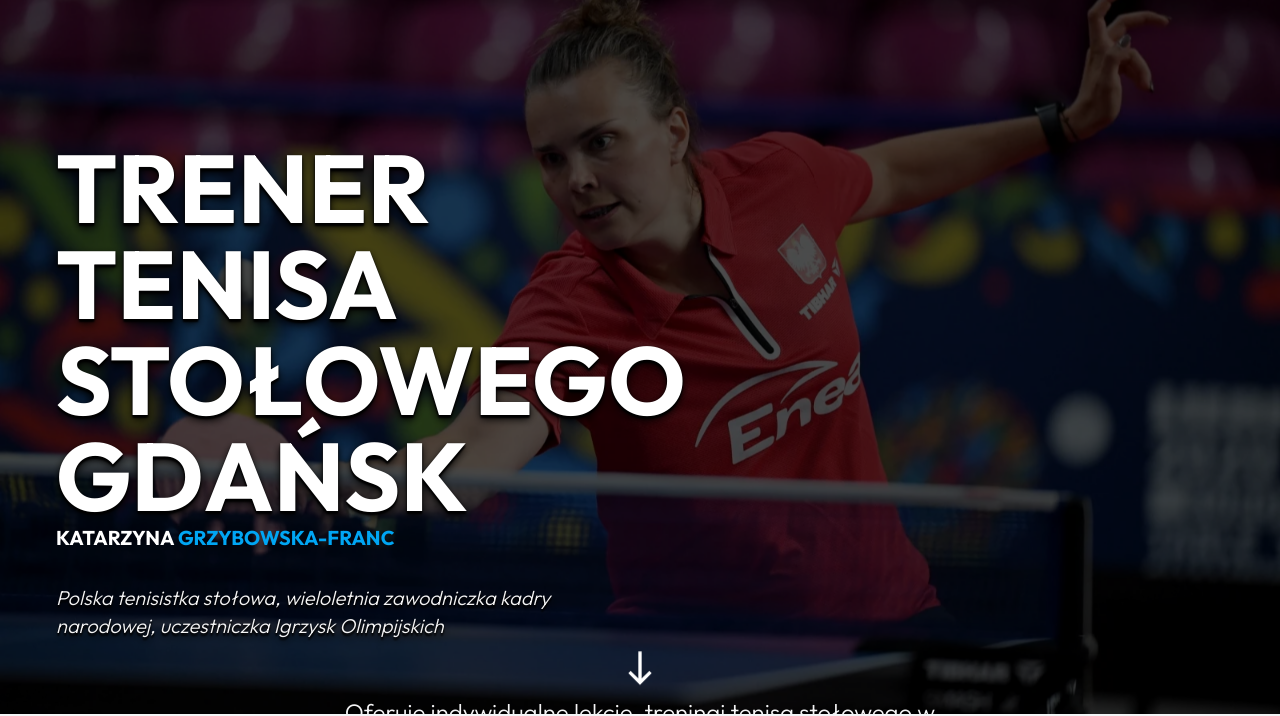
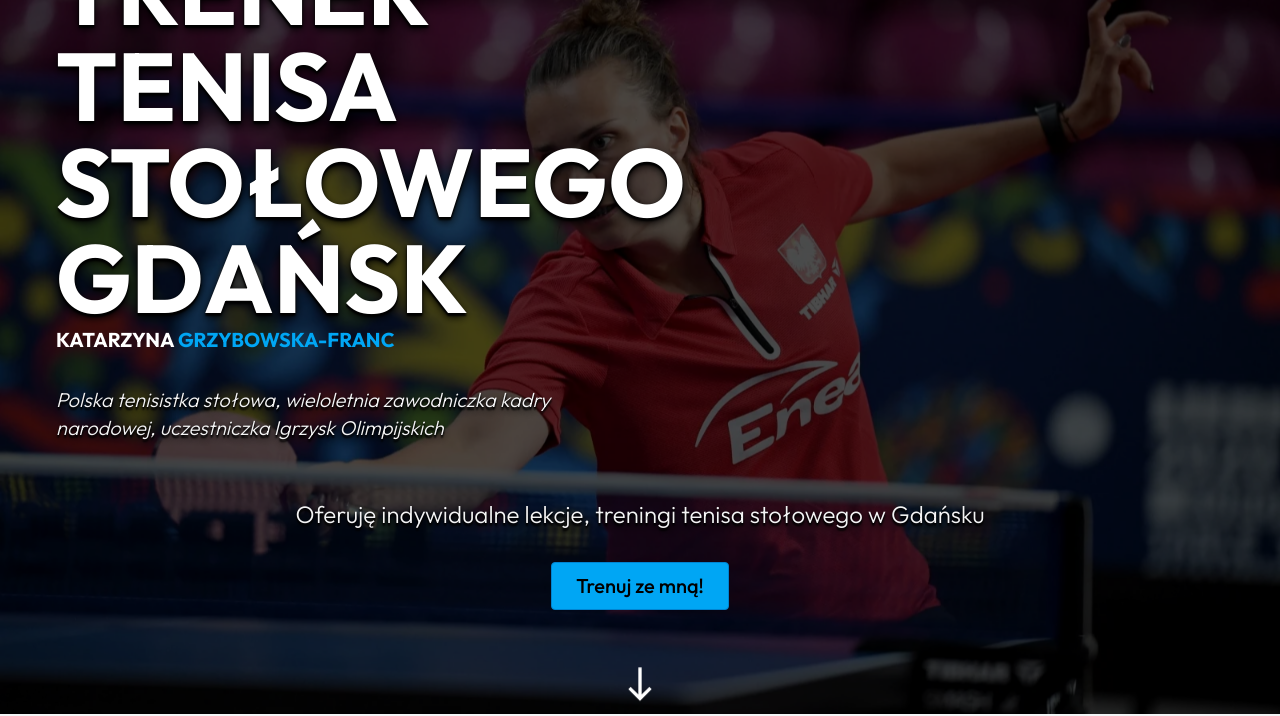
Before and after one commit to karolskolasinski/katarzyna-grzybowska-franc, a website with bundled scripts: page index.html in a window 1280 px wide. Shown: the part 86-802 px from the top of the page. Built offline with nearby package versions, Linux system fonts and the light colour scheme.

Commit message:
fix hero

```diff
--- a/index.html
+++ b/index.html
@@ -66,7 +66,7 @@
 
     <main class="font-outfit text-xl bg-gray-100">
       <section
-        class="relative h-screen w-full flex items-center px-4 md:px-8 text-white overflow-hidden"
+        class="relative h-screen w-full flex items-center justify-center px-4 md:px-8 text-white overflow-hidden"
       >
         <!-- Parallax background -->
         <div
@@ -80,11 +80,11 @@
         <div class="absolute inset-0 bg-black/70 z-10"></div>
 
         <!-- Content -->
-        <div>
-          <div class="pt-44 relative z-20 p-6 md:max-w-1/2">
+        <div class="flex flex-col self-end">
+          <div class="pt-44 z-20 p-6 md:max-w-1/2">
             <div class="flex flex-col font-bold uppercase text-left">
               <h1
-                class="text-5xl sm:text-6xl md:text-7xl xl:text-8xl text-shadow-lg text-shadow-black"
+                class="text-4xl sm:text-6xl md:text-7xl xl:text-8xl text-shadow-lg text-shadow-black"
                 data-aos="fade-up"
               >
                 Trener Tenisa Stołowego Gdańsk
@@ -93,7 +93,7 @@
                 Katarzyna <span class="text-sky-500">Grzybowska-Franc</span>
               </h2>
               <h3
-                class="text-lg xl:text-xl font-light font-outfit normal-case pt-8 text-zinc-100 text-shadow-lg text-shadow-black italic max-w-[520px]"
+                class="hidden sm:block text-[1rem] xl:text-xl font-light font-outfit normal-case pt-2 md:pt-8 text-zinc-100 text-shadow-lg text-shadow-black italic max-w-[520px]"
                 data-aos="fade-up"
               >
                 Polska tenisistka stołowa, wieloletnia zawodniczka kadry narodowej, uczestniczka
@@ -102,16 +102,15 @@
             </div>
           </div>
 
-          <div class="pt-0 z-20 p-6 flex flex-col items-center absolute left-1/2 -translate-x-1/2">
+          <div class="pt-0 z-20 p-6 flex flex-col items-center">
             <h3
               class="text-xl xl:text-2xl font-light font-outfit normal-case py-8 text-zinc-100 text-shadow-lg text-shadow-black text-center"
               data-aos="fade-up"
             >
               Oferuję indywidualne lekcje, treningi tenisa stołowego w Gdańsku
             </h3>
-            <div class="relative z-10 flex justify-center font-outfit uppercase self-center">
+            <div class="z-10 flex justify-center font-outfit uppercase self-center">
               <a class="button normal-case" href="#services">Trenuj ze mną!</a>
-            </div>
             </div>
           </div>
 
@@ -119,13 +118,14 @@
             xmlns="http://www.w3.org/2000/svg"
             viewBox="0 -960 960 960"
             fill="none"
-          class="h-10 absolute bottom-4 left-1/2 -translate-x-1/2 animate-bounce z-20"
+            class="h-10 animate-bounce z-20 mt-10"
           >
             <path
               d="M480-80 200-360l56-56 184 183v-647h80v647l184-184 56 57L480-80Z"
               fill="white"
             />
           </svg>
+        </div>
       </section>
 
       <section
```
Also changed, not shown: css/output.css. Lines whose indentation alone changed are shown as unchanged.
